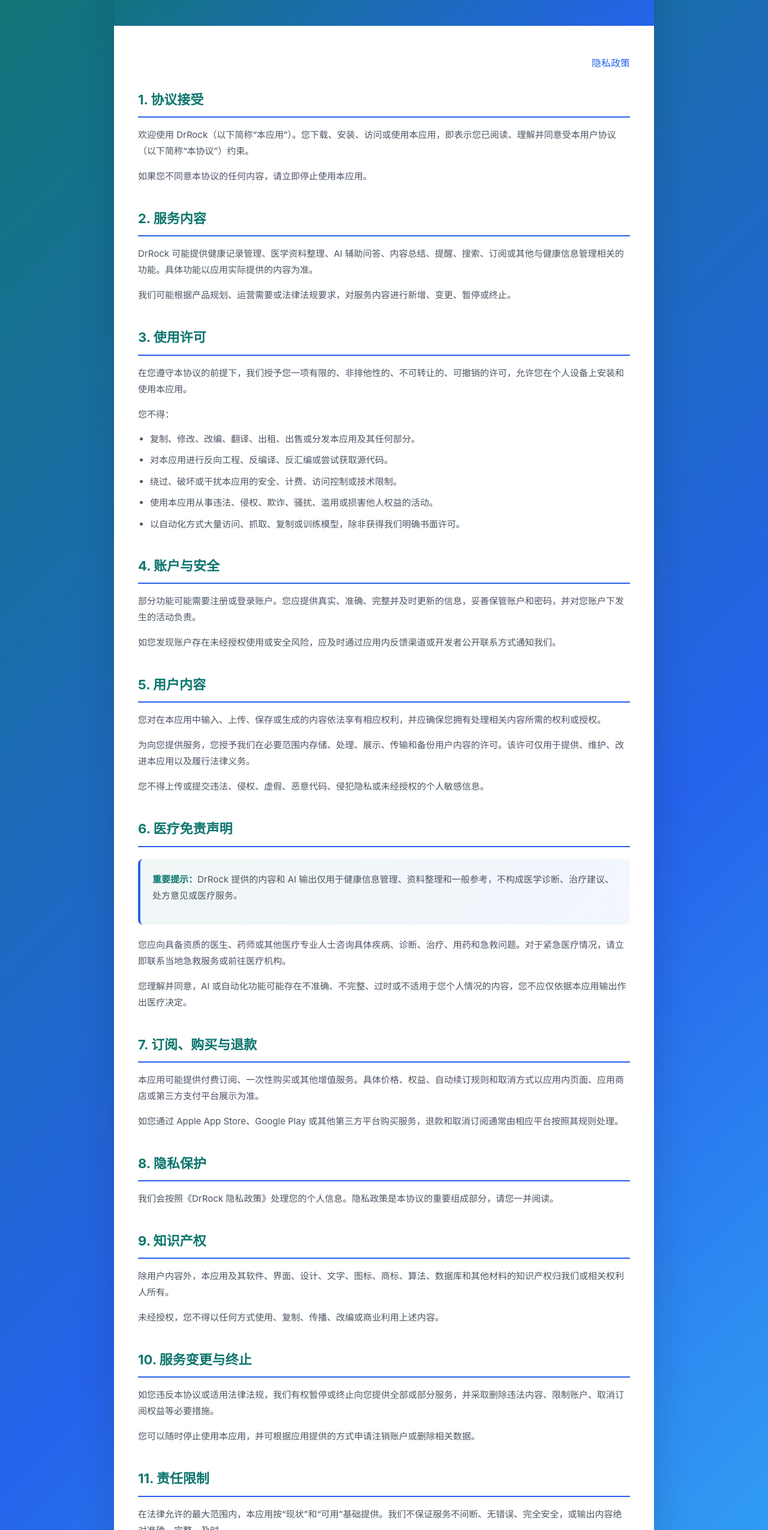
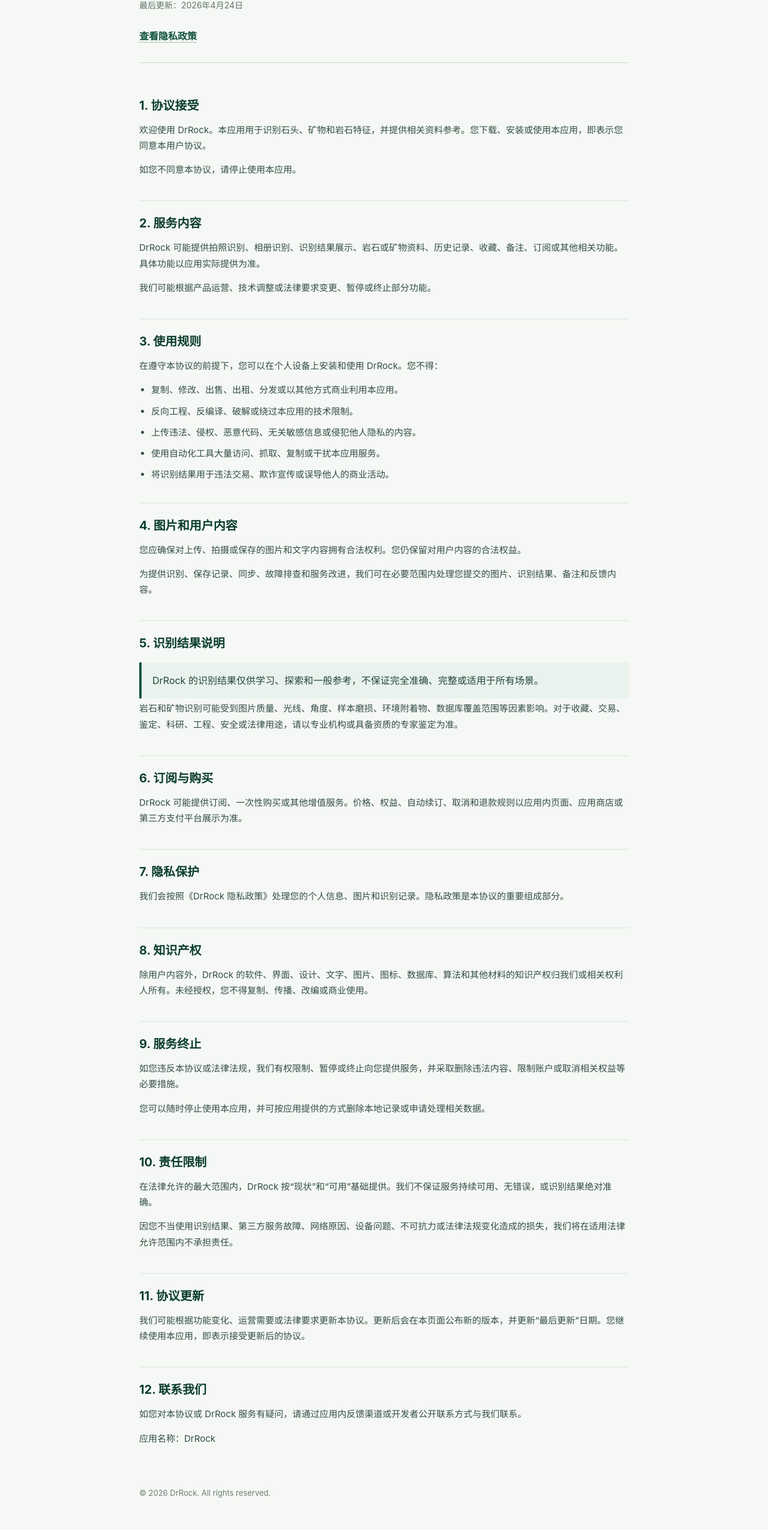
Before and after one commit to bingheai/inature-legal, a plain HTML site: page drrock/terms.html in a window 1280 px wide. Shown: the part 178-2728 px from the top of the page at 60% size. Drawn offline with Linux system fonts and the light colour scheme.

Commit message:
Update DrRock pages for rock identification

```diff
--- a/drrock/terms.html
+++ b/drrock/terms.html
@@ -6,261 +6,226 @@
     <title>DrRock - 用户协议</title>
     <style>
         * {
-            margin: 0;
-            padding: 0;
             box-sizing: border-box;
         }
 
         body {
-            font-family: -apple-system, BlinkMacSystemFont, "Segoe UI", "Roboto", "Helvetica Neue", Arial, sans-serif;
-            background: linear-gradient(135deg, #0f766e 0%, #2563eb 55%, #38bdf8 100%);
-            min-height: 100vh;
-            padding: 20px;
-            color: #111827;
-            line-height: 1.6;
+            margin: 0;
+            font-family: -apple-system, BlinkMacSystemFont, "Segoe UI", "PingFang SC", "Helvetica Neue", Arial, sans-serif;
+            color: #18342b;
+            background: #f5f8f4;
+            line-height: 1.75;
         }
 
-        .container {
-            max-width: 900px;
+        .page {
+            max-width: 860px;
             margin: 0 auto;
-            background: #fff;
-            border-radius: 16px;
-            box-shadow: 0 20px 60px rgba(15, 23, 42, 0.18);
-            overflow: hidden;
+            padding: 48px 22px 56px;
         }
 
         header {
-            background: linear-gradient(135deg, #0f766e 0%, #2563eb 100%);
-            color: #fff;
-            padding: 50px 40px;
-            text-align: center;
+            padding: 38px 0 30px;
+            border-bottom: 1px solid rgba(18, 83, 65, 0.18);
+        }
+
+        .brand {
+            color: #125341;
+            font-size: 15px;
+            font-weight: 700;
+            margin-bottom: 10px;
         }
 
         h1 {
-            font-size: 32px;
-            margin-bottom: 10px;
-            font-weight: 700;
+            margin: 0;
+            color: #0b3d2e;
+            font-size: 34px;
+            line-height: 1.2;
+            letter-spacing: 0;
         }
 
-        .last-updated {
+        .meta {
+            margin-top: 12px;
+            color: #5f746b;
             font-size: 14px;
-            opacity: 0.9;
-            font-weight: 300;
+        }
+
+        nav {
+            margin-top: 24px;
+        }
+
+        nav a {
+            color: #125341;
+            font-weight: 600;
+            text-decoration: none;
+            border-bottom: 1px solid rgba(18, 83, 65, 0.35);
         }
 
         main {
-            padding: 50px 40px;
+            padding-top: 34px;
         }
 
         section {
-            margin-bottom: 40px;
+            padding: 24px 0;
+            border-bottom: 1px solid rgba(18, 83, 65, 0.12);
+        }
+
+        section:last-child {
+            border-bottom: 0;
         }
 
         h2 {
-            font-size: 22px;
-            color: #0f766e;
-            margin-bottom: 15px;
-            margin-top: 30px;
-            border-bottom: 2px solid #2563eb;
-            padding-bottom: 10px;
-        }
-
-        h3 {
-            font-size: 16px;
-            color: #2563eb;
-            margin-top: 20px;
-            margin-bottom: 10px;
-            font-weight: 600;
+            margin: 0 0 14px;
+            color: #0b3d2e;
+            font-size: 20px;
+            line-height: 1.35;
+            letter-spacing: 0;
         }
 
         p {
-            line-height: 1.8;
-            color: #4b5563;
-            margin-bottom: 15px;
+            margin: 0 0 14px;
+            color: #334d44;
             font-size: 15px;
         }
 
         ul {
-            margin-left: 20px;
-            margin-bottom: 15px;
+            margin: 0 0 4px 20px;
+            padding: 0;
         }
 
         li {
-            margin-bottom: 10px;
-            color: #4b5563;
-            line-height: 1.7;
+            margin-bottom: 9px;
+            color: #334d44;
             font-size: 15px;
         }
 
         strong {
-            color: #0f766e;
-            font-weight: 600;
+            color: #0b3d2e;
+            font-weight: 700;
         }
 
-        .highlight-box {
-            background: linear-gradient(135deg, rgba(15, 118, 110, 0.06) 0%, rgba(37, 99, 235, 0.06) 100%);
-            border-left: 4px solid #2563eb;
-            padding: 20px;
-            border-radius: 8px;
-            margin: 20px 0;
-        }
-
-        a {
-            color: #2563eb;
-            text-decoration: none;
-            font-weight: 500;
-        }
-
-        a:hover {
-            color: #0f766e;
-            text-decoration: underline;
+        .notice {
+            margin: 18px 0 4px;
+            padding: 16px 18px;
+            background: #e9f2ec;
+            border-left: 4px solid #125341;
+            color: #24453a;
         }
 
         footer {
-            background: #f3f4f6;
-            padding: 30px 40px;
-            text-align: center;
-            border-top: 1px solid #e5e7eb;
-            color: #6b7280;
-            font-size: 14px;
+            padding-top: 28px;
+            color: #6b7d75;
+            font-size: 13px;
         }
 
-        .nav {
-            text-align: right;
-            margin-bottom: 20px;
-        }
+        @media (max-width: 640px) {
+            .page {
+                padding: 28px 18px 42px;
+            }
 
-        .nav a {
-            margin-left: 15px;
-        }
-
-        @media (max-width: 768px) {
             header {
-                padding: 30px 20px;
+                padding-top: 22px;
             }
 
             h1 {
-                font-size: 24px;
+                font-size: 28px;
             }
 
             h2 {
                 font-size: 18px;
             }
-
-            main {
-                padding: 30px 20px;
-            }
         }
     </style>
 </head>
 <body>
-    <div class="container">
+    <div class="page">
         <header>
-            <h1>DrRock 用户协议</h1>
-            <p class="last-updated">最后更新：2026年4月24日</p>
+            <div class="brand">DrRock</div>
+            <h1>用户协议</h1>
+            <div class="meta">最后更新：2026年4月24日</div>
+            <nav>
+                <a href="./privacy.html">查看隐私政策</a>
+            </nav>
         </header>
 
         <main>
-            <div class="nav">
-                <a href="./privacy.html">隐私政策</a>
-            </div>
-
             <section>
                 <h2>1. 协议接受</h2>
-                <p>欢迎使用 DrRock（以下简称“本应用”）。您下载、安装、访问或使用本应用，即表示您已阅读、理解并同意受本用户协议（以下简称“本协议”）约束。</p>
-                <p>如果您不同意本协议的任何内容，请立即停止使用本应用。</p>
+                <p>欢迎使用 DrRock。本应用用于识别石头、矿物和岩石特征，并提供相关资料参考。您下载、安装或使用本应用，即表示您同意本用户协议。</p>
+                <p>如您不同意本协议，请停止使用本应用。</p>
             </section>
 
             <section>
                 <h2>2. 服务内容</h2>
-                <p>DrRock 可能提供健康记录管理、医学资料整理、AI 辅助问答、内容总结、提醒、搜索、订阅或其他与健康信息管理相关的功能。具体功能以应用实际提供的内容为准。</p>
-                <p>我们可能根据产品规划、运营需要或法律法规要求，对服务内容进行新增、变更、暂停或终止。</p>
+                <p>DrRock 可能提供拍照识别、相册识别、识别结果展示、岩石或矿物资料、历史记录、收藏、备注、订阅或其他相关功能。具体功能以应用实际提供为准。</p>
+                <p>我们可能根据产品运营、技术调整或法律要求变更、暂停或终止部分功能。</p>
             </section>
 
             <section>
-                <h2>3. 使用许可</h2>
-                <p>在您遵守本协议的前提下，我们授予您一项有限的、非排他性的、不可转让的、可撤销的许可，允许您在个人设备上安装和使用本应用。</p>
-                <p>您不得：</p>
+                <h2>3. 使用规则</h2>
+                <p>在遵守本协议的前提下，您可以在个人设备上安装和使用 DrRock。您不得：</p>
                 <ul>
-                    <li>复制、修改、改编、翻译、出租、出售或分发本应用及其任何部分。</li>
-                    <li>对本应用进行反向工程、反编译、反汇编或尝试获取源代码。</li>
-                    <li>绕过、破坏或干扰本应用的安全、计费、访问控制或技术限制。</li>
-                    <li>使用本应用从事违法、侵权、欺诈、骚扰、滥用或损害他人权益的活动。</li>
-                    <li>以自动化方式大量访问、抓取、复制或训练模型，除非获得我们明确书面许可。</li>
+                    <li>复制、修改、出售、出租、分发或以其他方式商业利用本应用。</li>
+                    <li>反向工程、反编译、破解或绕过本应用的技术限制。</li>
+                    <li>上传违法、侵权、恶意代码、无关敏感信息或侵犯他人隐私的内容。</li>
+                    <li>使用自动化工具大量访问、抓取、复制或干扰本应用服务。</li>
+                    <li>将识别结果用于违法交易、欺诈宣传或误导他人的商业活动。</li>
                 </ul>
             </section>
 
             <section>
-                <h2>4. 账户与安全</h2>
-                <p>部分功能可能需要注册或登录账户。您应提供真实、准确、完整并及时更新的信息，妥善保管账户和密码，并对您账户下发生的活动负责。</p>
-                <p>如您发现账户存在未经授权使用或安全风险，应及时通过应用内反馈渠道或开发者公开联系方式通知我们。</p>
+                <h2>4. 图片和用户内容</h2>
+                <p>您应确保对上传、拍摄或保存的图片和文字内容拥有合法权利。您仍保留对用户内容的合法权益。</p>
+                <p>为提供识别、保存记录、同步、故障排查和服务改进，我们可在必要范围内处理您提交的图片、识别结果、备注和反馈内容。</p>
             </section>
 
             <section>
-                <h2>5. 用户内容</h2>
-                <p>您对在本应用中输入、上传、保存或生成的内容依法享有相应权利，并应确保您拥有处理相关内容所需的权利或授权。</p>
-                <p>为向您提供服务，您授予我们在必要范围内存储、处理、展示、传输和备份用户内容的许可。该许可仅用于提供、维护、改进本应用以及履行法律义务。</p>
-                <p>您不得上传或提交违法、侵权、虚假、恶意代码、侵犯隐私或未经授权的个人敏感信息。</p>
+                <h2>5. 识别结果说明</h2>
+                <div class="notice">
+                    DrRock 的识别结果仅供学习、探索和一般参考，不保证完全准确、完整或适用于所有场景。
+                </div>
+                <p>岩石和矿物识别可能受到图片质量、光线、角度、样本磨损、环境附着物、数据库覆盖范围等因素影响。对于收藏、交易、鉴定、科研、工程、安全或法律用途，请以专业机构或具备资质的专家鉴定为准。</p>
             </section>
 
             <section>
-                <h2>6. 医疗免责声明</h2>
-                <div class="highlight-box">
-                    <p><strong>重要提示：</strong>DrRock 提供的内容和 AI 输出仅用于健康信息管理、资料整理和一般参考，不构成医学诊断、治疗建议、处方意见或医疗服务。</p>
-                </div>
-                <p>您应向具备资质的医生、药师或其他医疗专业人士咨询具体疾病、诊断、治疗、用药和急救问题。对于紧急医疗情况，请立即联系当地急救服务或前往医疗机构。</p>
-                <p>您理解并同意，AI 或自动化功能可能存在不准确、不完整、过时或不适用于您个人情况的内容，您不应仅依据本应用输出作出医疗决定。</p>
+                <h2>6. 订阅与购买</h2>
+                <p>DrRock 可能提供订阅、一次性购买或其他增值服务。价格、权益、自动续订、取消和退款规则以应用内页面、应用商店或第三方支付平台展示为准。</p>
             </section>
 
             <section>
-                <h2>7. 订阅、购买与退款</h2>
-                <p>本应用可能提供付费订阅、一次性购买或其他增值服务。具体价格、权益、自动续订规则和取消方式以应用内页面、应用商店或第三方支付平台展示为准。</p>
-                <p>如您通过 Apple App Store、Google Play 或其他第三方平台购买服务，退款和取消订阅通常由相应平台按照其规则处理。</p>
+                <h2>7. 隐私保护</h2>
+                <p>我们会按照《DrRock 隐私政策》处理您的个人信息、图片和识别记录。隐私政策是本协议的重要组成部分。</p>
             </section>
 
             <section>
-                <h2>8. 隐私保护</h2>
-                <p>我们会按照《DrRock 隐私政策》处理您的个人信息。隐私政策是本协议的重要组成部分，请您一并阅读。</p>
+                <h2>8. 知识产权</h2>
+                <p>除用户内容外，DrRock 的软件、界面、设计、文字、图片、图标、数据库、算法和其他材料的知识产权归我们或相关权利人所有。未经授权，您不得复制、传播、改编或商业使用。</p>
             </section>
 
             <section>
-                <h2>9. 知识产权</h2>
-                <p>除用户内容外，本应用及其软件、界面、设计、文字、图标、商标、算法、数据库和其他材料的知识产权归我们或相关权利人所有。</p>
-                <p>未经授权，您不得以任何方式使用、复制、传播、改编或商业利用上述内容。</p>
+                <h2>9. 服务终止</h2>
+                <p>如您违反本协议或法律法规，我们有权限制、暂停或终止向您提供服务，并采取删除违法内容、限制账户或取消相关权益等必要措施。</p>
+                <p>您可以随时停止使用本应用，并可按应用提供的方式删除本地记录或申请处理相关数据。</p>
             </section>
 
             <section>
-                <h2>10. 服务变更与终止</h2>
-                <p>如您违反本协议或适用法律法规，我们有权暂停或终止向您提供全部或部分服务，并采取删除违法内容、限制账户、取消订阅权益等必要措施。</p>
-                <p>您可以随时停止使用本应用，并可根据应用提供的方式申请注销账户或删除相关数据。</p>
+                <h2>10. 责任限制</h2>
+                <p>在法律允许的最大范围内，DrRock 按“现状”和“可用”基础提供。我们不保证服务持续可用、无错误，或识别结果绝对准确。</p>
+                <p>因您不当使用识别结果、第三方服务故障、网络原因、设备问题、不可抗力或法律法规变化造成的损失，我们将在适用法律允许范围内不承担责任。</p>
             </section>
 
             <section>
-                <h2>11. 责任限制</h2>
-                <p>在法律允许的最大范围内，本应用按“现状”和“可用”基础提供。我们不保证服务不间断、无错误、完全安全，或输出内容绝对准确、完整、及时。</p>
-                <p>因您不当使用本应用、依据非专业内容作出医疗决定、第三方服务故障、网络原因、不可抗力或法律法规变化造成的损失，我们将在适用法律允许的范围内不承担责任。</p>
+                <h2>11. 协议更新</h2>
+                <p>我们可能根据功能变化、运营需要或法律要求更新本协议。更新后会在本页面公布新的版本，并更新“最后更新”日期。您继续使用本应用，即表示接受更新后的协议。</p>
             </section>
 
             <section>
-                <h2>12. 协议更新</h2>
-                <p>我们可能根据产品、法律或运营需要更新本协议。更新后的协议将在本页面公布，并更新“最后更新”日期。您继续使用本应用，即表示接受更新后的协议。</p>
-            </section>
-
-            <section>
-                <h2>13. 适用法律与争议解决</h2>
-                <p>本协议的订立、履行、解释及争议解决，适用与本应用运营主体所在地相关的法律法规。因本协议或本应用产生的争议，双方应先友好协商解决；协商不成的，按适用法律规定处理。</p>
-            </section>
-
-            <section>
-                <h2>14. 联系我们</h2>
-                <p>如您对本协议或 DrRock 服务有任何问题、意见或投诉，请通过应用内反馈渠道或开发者公开联系方式与我们联系。</p>
+                <h2>12. 联系我们</h2>
+                <p>如您对本协议或 DrRock 服务有疑问，请通过应用内反馈渠道或开发者公开联系方式与我们联系。</p>
                 <p>应用名称：DrRock</p>
             </section>
         </main>
 
-        <footer>
-            <p>&copy; 2026 DrRock. All rights reserved.</p>
-        </footer>
+        <footer>&copy; 2026 DrRock. All rights reserved.</footer>
     </div>
 </body>
 </html>
```
Also changed, not shown: drrock/privacy.html (+123 -169 lines).
